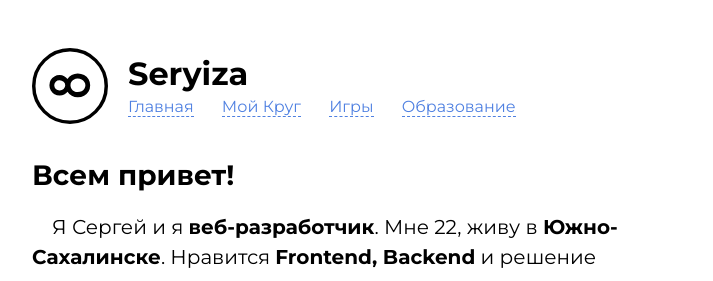
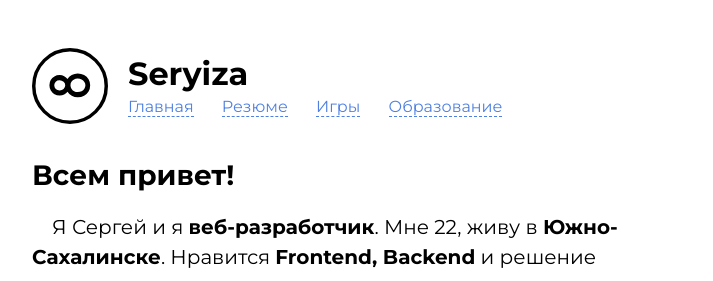
Before and after one commit to Seryiza/seryiza.github.io, a Jekyll site: the page built from index.html, in a window 1280 px wide. Shown: the top 281 px of the page, without its empty margins (258-971 px from the left). Built offline with Jekyll 4.4.1, drawn with Linux system fonts in a browser that asks for light colours.

Commit message:
Замена ссылка Хабр.Карьеры на своё резюме

```diff
--- a/_config.yml
+++ b/_config.yml
@@ -8,8 +8,8 @@ defaults:
       header_text_links:
         - text: Главная
           href: /
-        - text: Мой Круг
-          href: https://moikrug.ru/seryiza
+        - text: Резюме
+          href: /resume
         - text: Игры
           href: https://seryiza.itch.io
         - text: Образование
```
